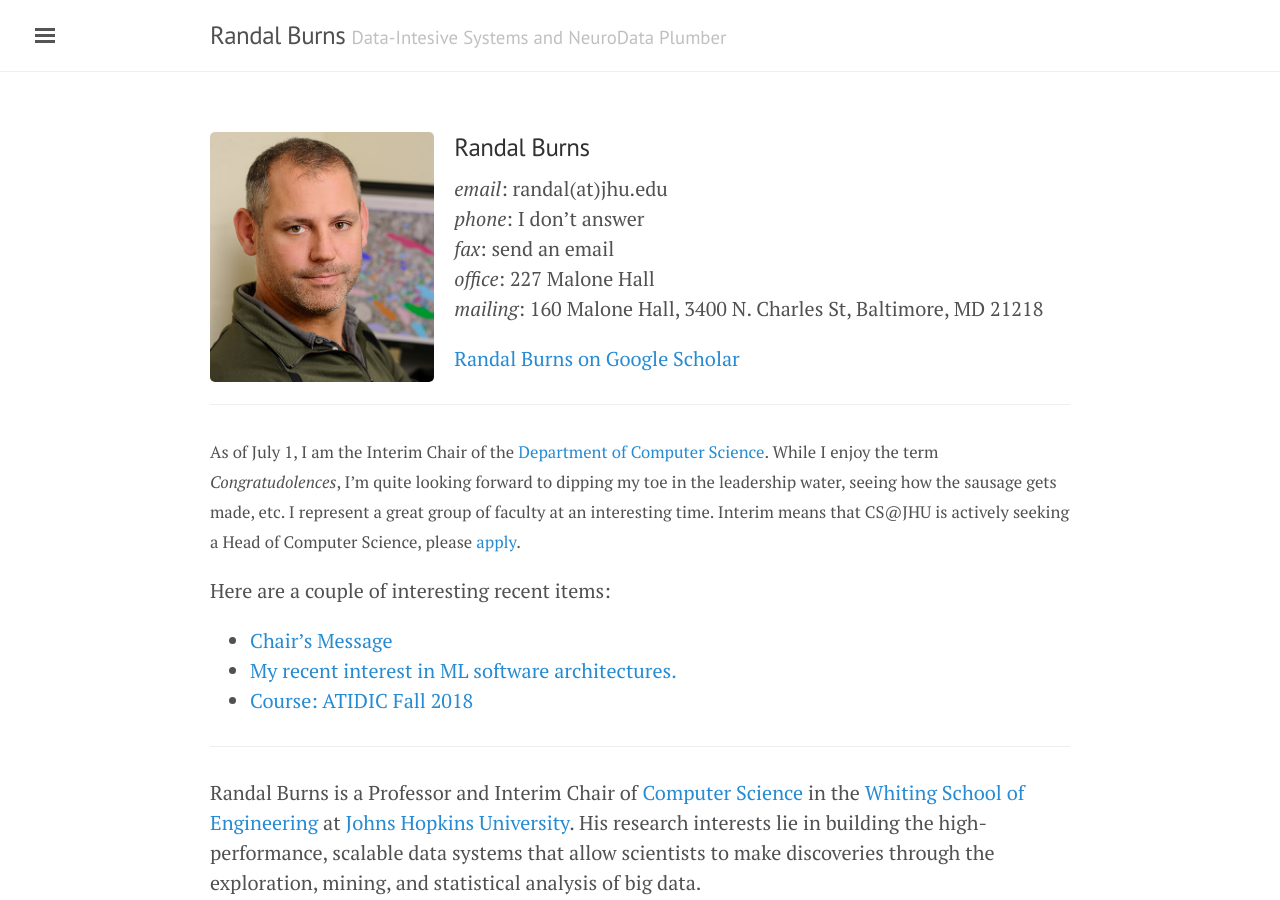
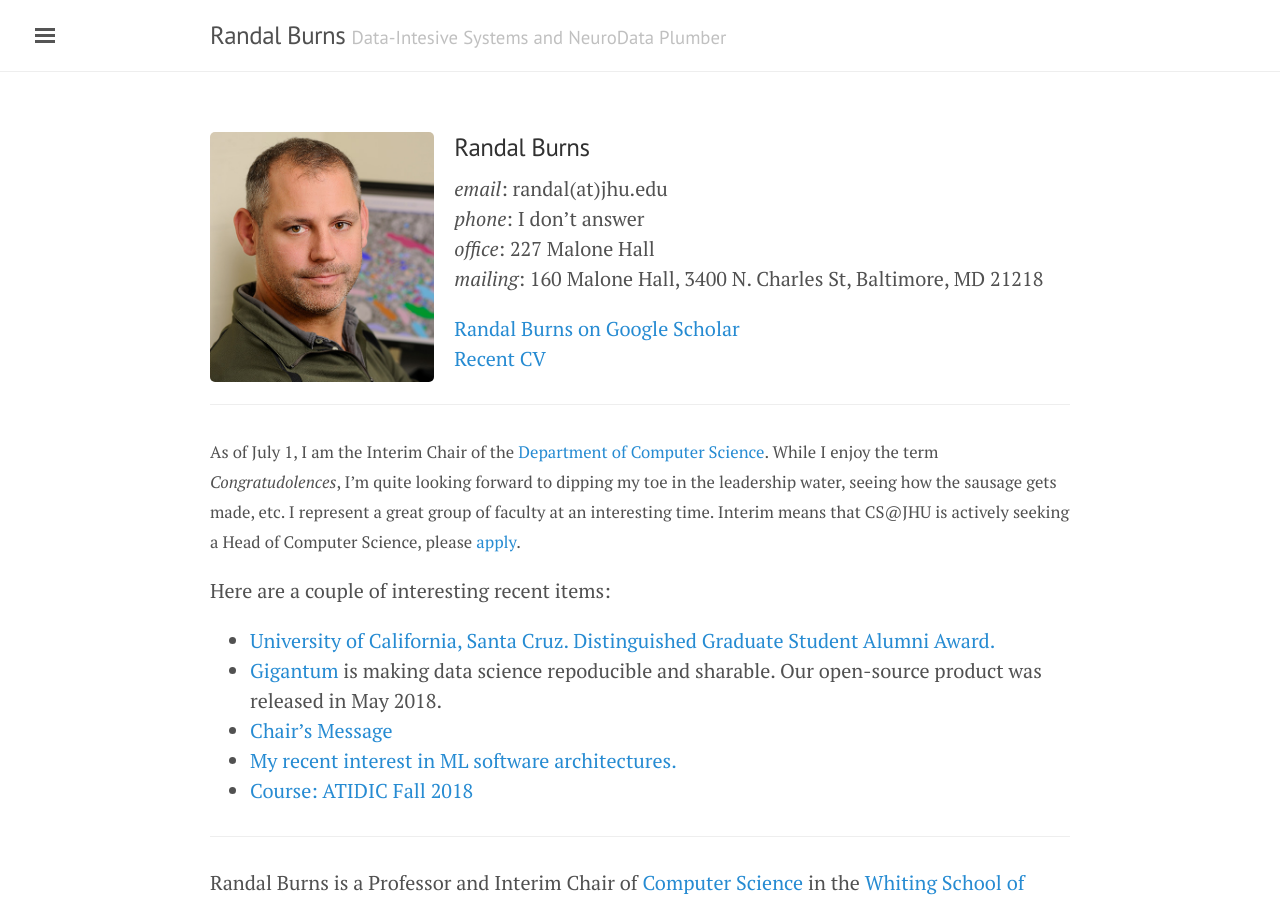
Before and after one commit to randalburns/randalburns.github.io, a Jekyll site: the page built from index.md, in a window 1280 px wide and 900 px high. Built offline with Jekyll 4.4.1, drawn with Linux system fonts in a browser that asks for light colours.

Commit message:
Add cv.t

```diff
--- a/index.md
+++ b/index.md
@@ -14,17 +14,19 @@
 
 _email_: randal(at)jhu.edu
 _phone_: I don't answer
-_fax_: send an email
 _office_: 227 Malone Hall
 _mailing_: 160 Malone Hall, 3400 N. Charles St,  Baltimore, MD 21218
 
-[Randal Burns on Google Scholar](https://scholar.google.com/citations?user=rTJTJJ4AAAAJ)
+[Randal Burns on Google Scholar](https://scholar.google.com/citations?user=rTJTJJ4AAAAJ) <br>
+[Recent CV](./rbcv.pdf)
 
 * * *
 
 <small>As of July 1, I am the Interim Chair of the [Department of Computer Science](http://www.cs.jhu.edu).  While I enjoy the term _Congratudolences_, I'm quite looking forward to dipping my toe in the leadership water, seeing how the sausage gets made, etc. I represent a great group of faculty at an interesting time.  Interim means that CS@JHU is actively seeking a Head of Computer Science, please [apply](https://www.cs.jhu.edu/about/employment-opportunities/).</small>
 
 Here are a couple of interesting recent items:
+  * [University of California, Santa Cruz. Distinguished Graduate Student Alumni Award.](https://news.ucsc.edu/2018/04/distinguished-grad-alumni-advance-feature.html?utm_source=04-24-2018&utm_medium=email&utm_campaign=tuesday-newsday)
+  * [Gigantum](http://www.gigantum.com/) is making data science repoducible and sharable. Our open-source product was released in May 2018.
   * [Chair's Message](http://www.cs.jhu.edu/)
   * [My recent interest in ML software architectures.](http://randalburns.github.io/08/29/ml/)
   * [Course: ATIDIC Fall 2018](https://github.com/randalburns/atidic-fall18/wiki/)
```
Also changed, not shown: teaching.md (+1 -0 lines), 1 other file.
